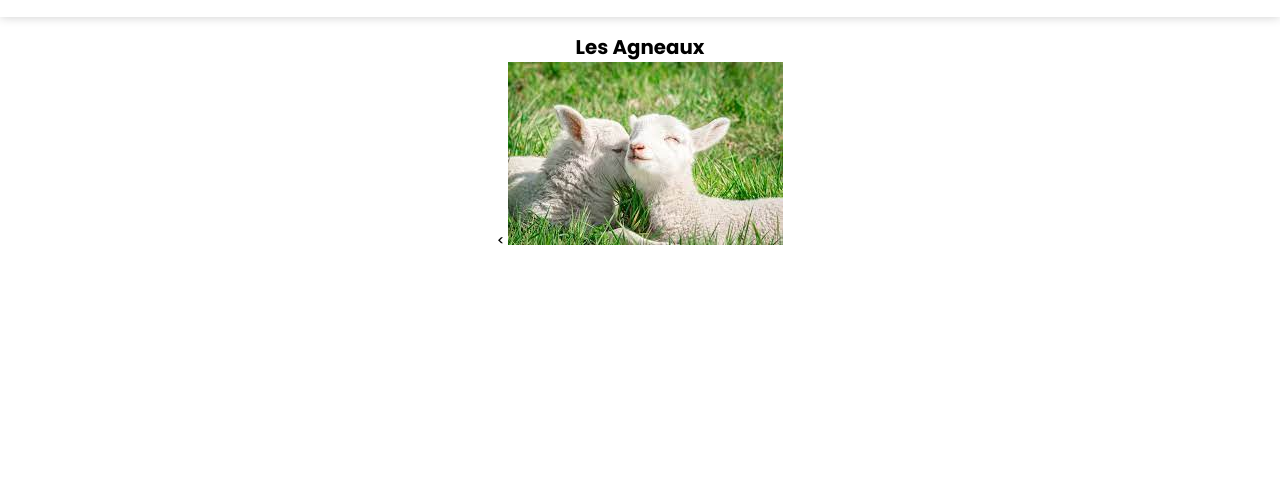
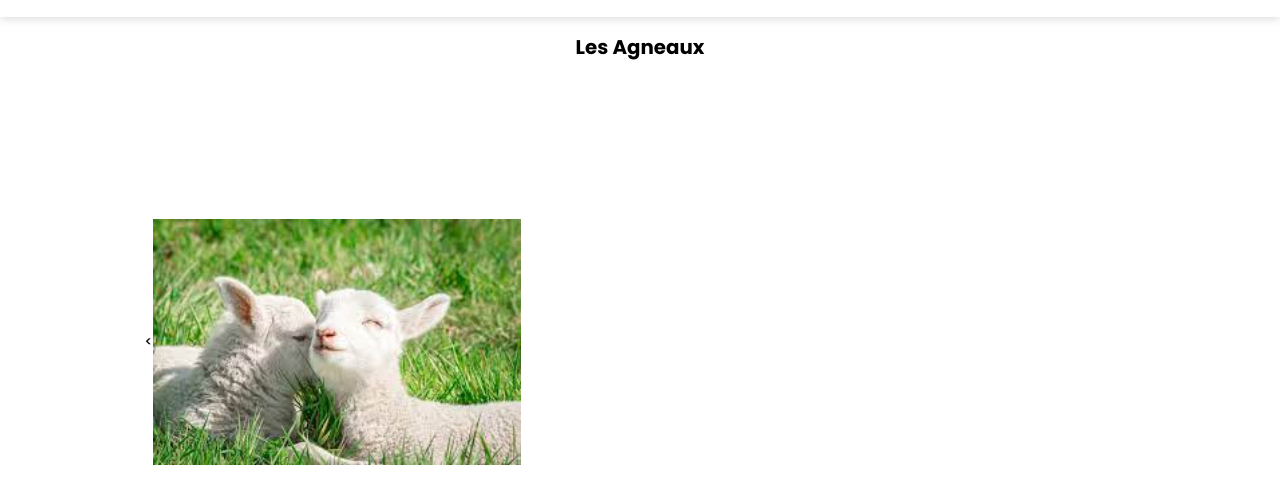
Before and after one commit to TheoKennel/AgneauNico, a website built with Parcel: page Agneau.html in a window 1280 px wide. Shown: the part 68-572 px from the top of the page. Built offline with nearby package versions, Linux system fonts and the light colour scheme.

Commit message:
Début page Agneau, ajustement image et titre page css

```diff
--- a/css/style.css
+++ b/css/style.css
@@ -225,3 +225,20 @@ header {
   padding: 50px 10%;
   width: 100%;
 }
+.agneau {
+  display: flex;
+  align-items: center;
+  width: 100%;
+  justify-content: space-between;
+  height: 70vh;
+}
+.agneau .left {
+  width: 40%;
+  display: flex;
+  align-items: center;
+  justify-content: center;
+  height: 100vh;
+}
+.agneau .left img {
+  width: 90%;
+}
```
